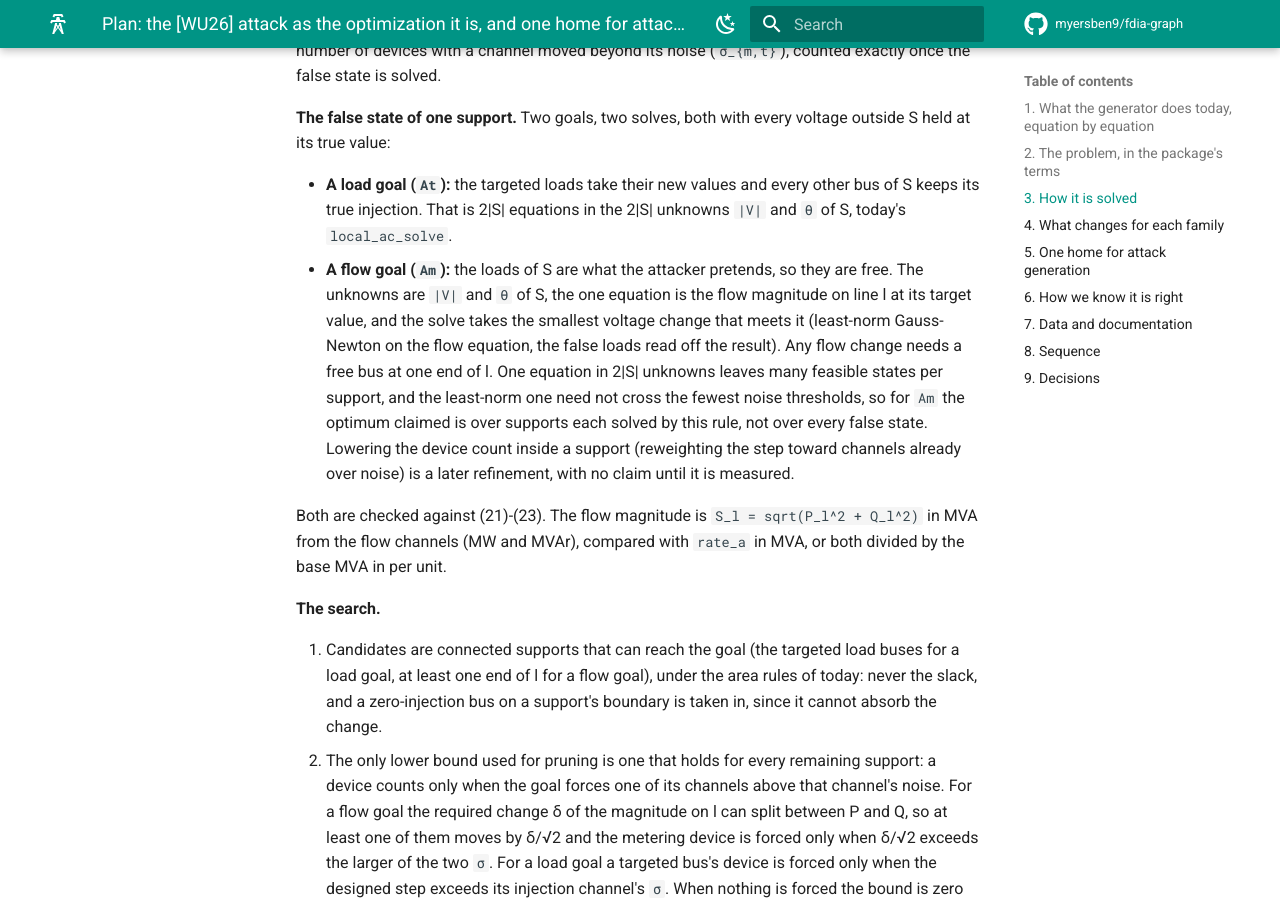
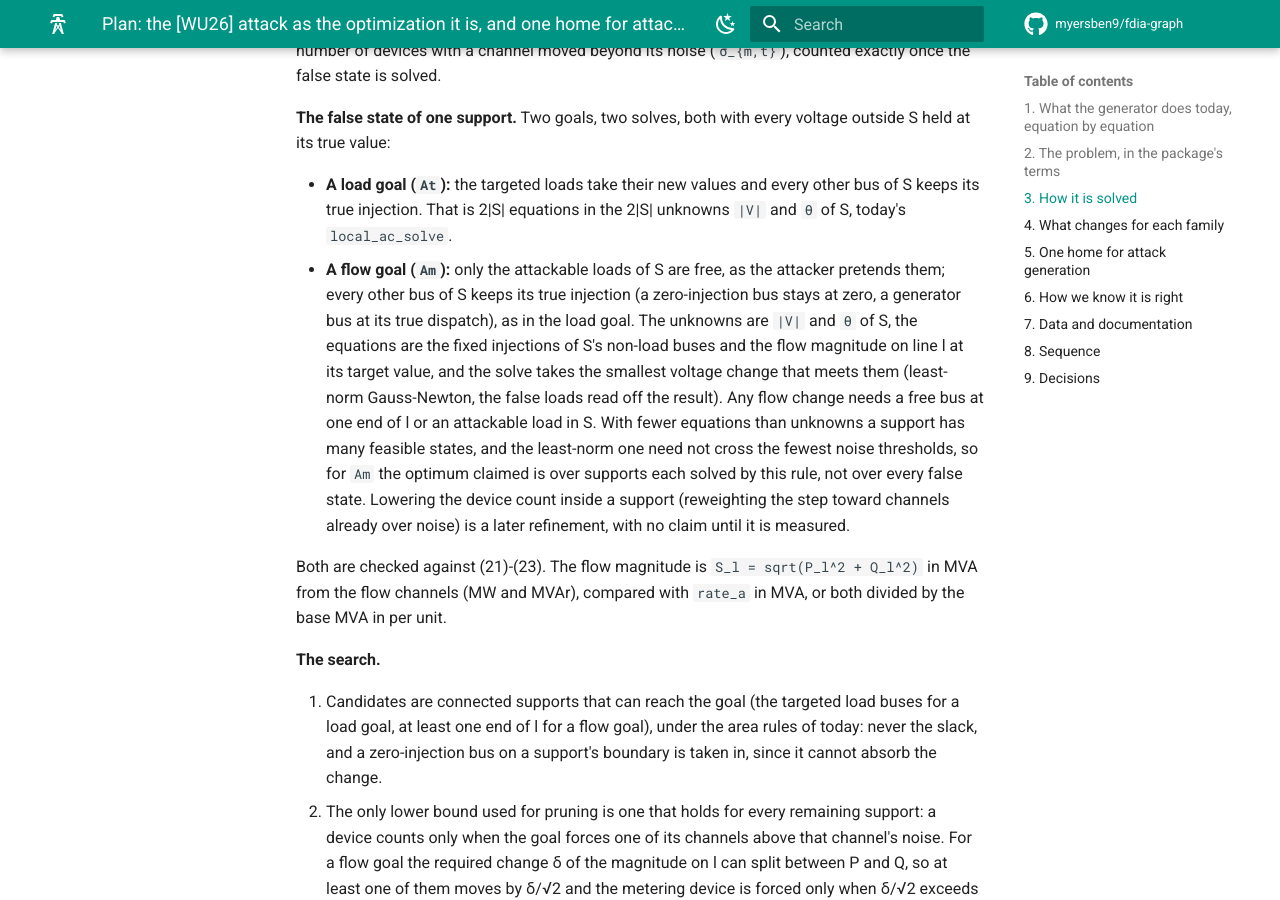
Before and after one commit to myersben9/fdia-graph, an MkDocs documentation site: the page built from docs/plans/WU_MSFDIA_PLAN.md, in a window 1280 px wide and 900 px high, scrolled down 2832 px. Built offline with MkDocs 1.6.1 and Material for MkDocs 9.7.7, drawn with Linux system fonts in a browser that asks for light colours; comment, search, counter and statistics services are not loaded; the version menu is left out.

Commit message:
Wu plan: in the flow goal only attackable loads are free; zero-injection and generator buses keep their injections

```diff
--- a/docs/plans/WU_MSFDIA_PLAN.md
+++ b/docs/plans/WU_MSFDIA_PLAN.md
@@ -91,15 +91,17 @@ at its true value:
 - **A load goal (`At`):** the targeted loads take their new values and every other bus of S keeps its
   true injection. That is 2|S| equations in the 2|S| unknowns `|V|` and `θ` of S, today's
   `local_ac_solve`.
-- **A flow goal (`Am`):** the loads of S are what the attacker pretends, so they are free. The
-  unknowns are `|V|` and `θ` of S, the one equation is the flow magnitude on line l at its target
-  value, and the solve takes the smallest voltage change that meets it (least-norm Gauss-Newton on
-  the flow equation, the false loads read off the result). Any flow change needs a free bus at one
-  end of l. One equation in 2|S| unknowns leaves many feasible states per support, and the
-  least-norm one need not cross the fewest noise thresholds, so for `Am` the optimum claimed is over
-  supports each solved by this rule, not over every false state. Lowering the device count inside
-  a support (reweighting the step toward channels already over noise) is a later refinement, with
-  no claim until it is measured.
+- **A flow goal (`Am`):** only the attackable loads of S are free, as the attacker pretends them;
+  every other bus of S keeps its true injection (a zero-injection bus stays at zero, a generator
+  bus at its true dispatch), as in the load goal. The unknowns are `|V|` and `θ` of S, the
+  equations are the fixed injections of S's non-load buses and the flow magnitude on line l at its
+  target value, and the solve takes the smallest voltage change that meets them (least-norm
+  Gauss-Newton, the false loads read off the result). Any flow change needs a free bus at one end
+  of l or an attackable load in S. With fewer equations than unknowns a support has many feasible
+  states, and the least-norm one need not cross the fewest noise thresholds, so for `Am` the
+  optimum claimed is over supports each solved by this rule, not over every false state. Lowering
+  the device count inside a support (reweighting the step toward channels already over noise) is a
+  later refinement, with no claim until it is measured.
 
 Both are checked against (21)-(23). The flow magnitude is `S_l = sqrt(P_l^2 + Q_l^2)` in MVA from the
 flow channels (MW and MVAr), compared with `rate_a` in MVA, or both divided by the base MVA in per
```
